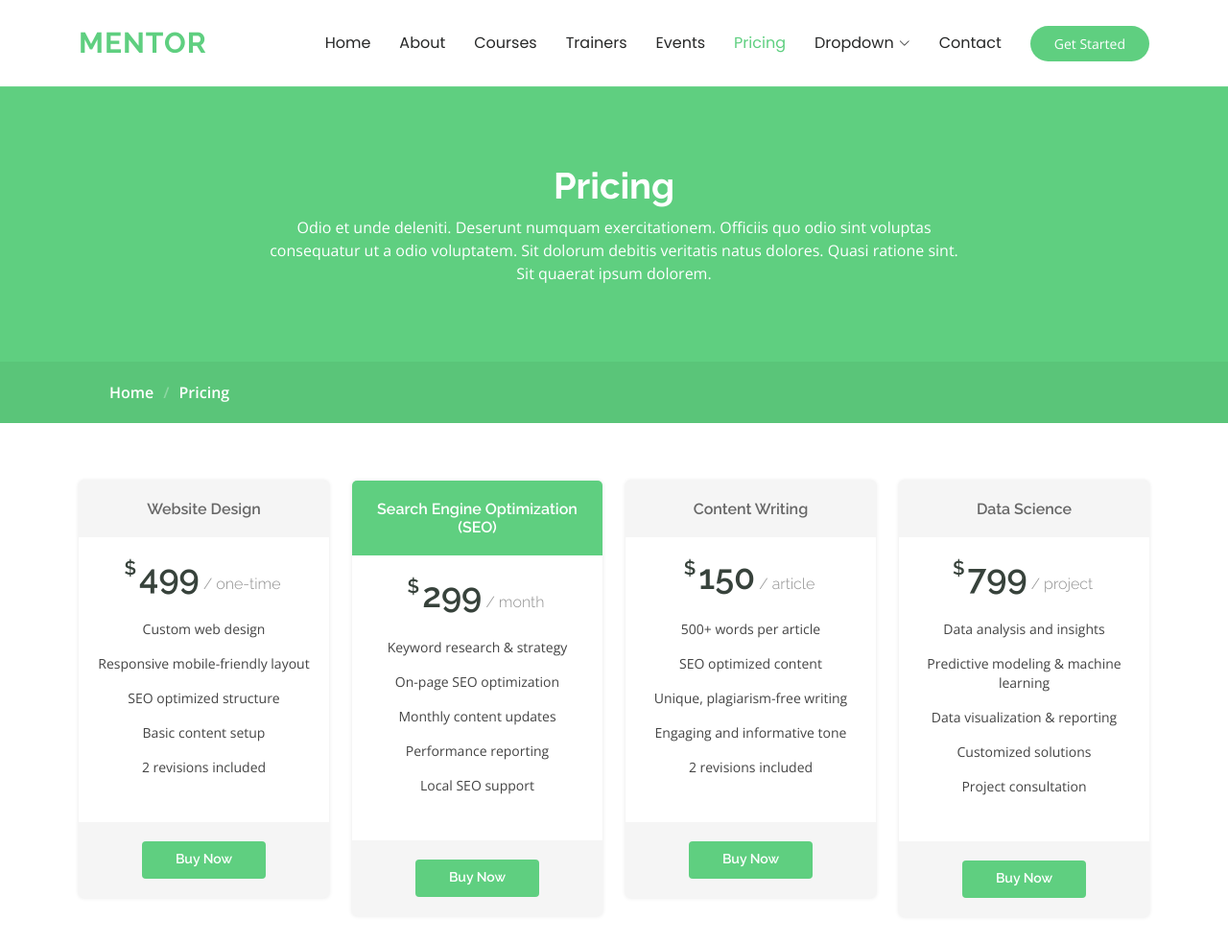
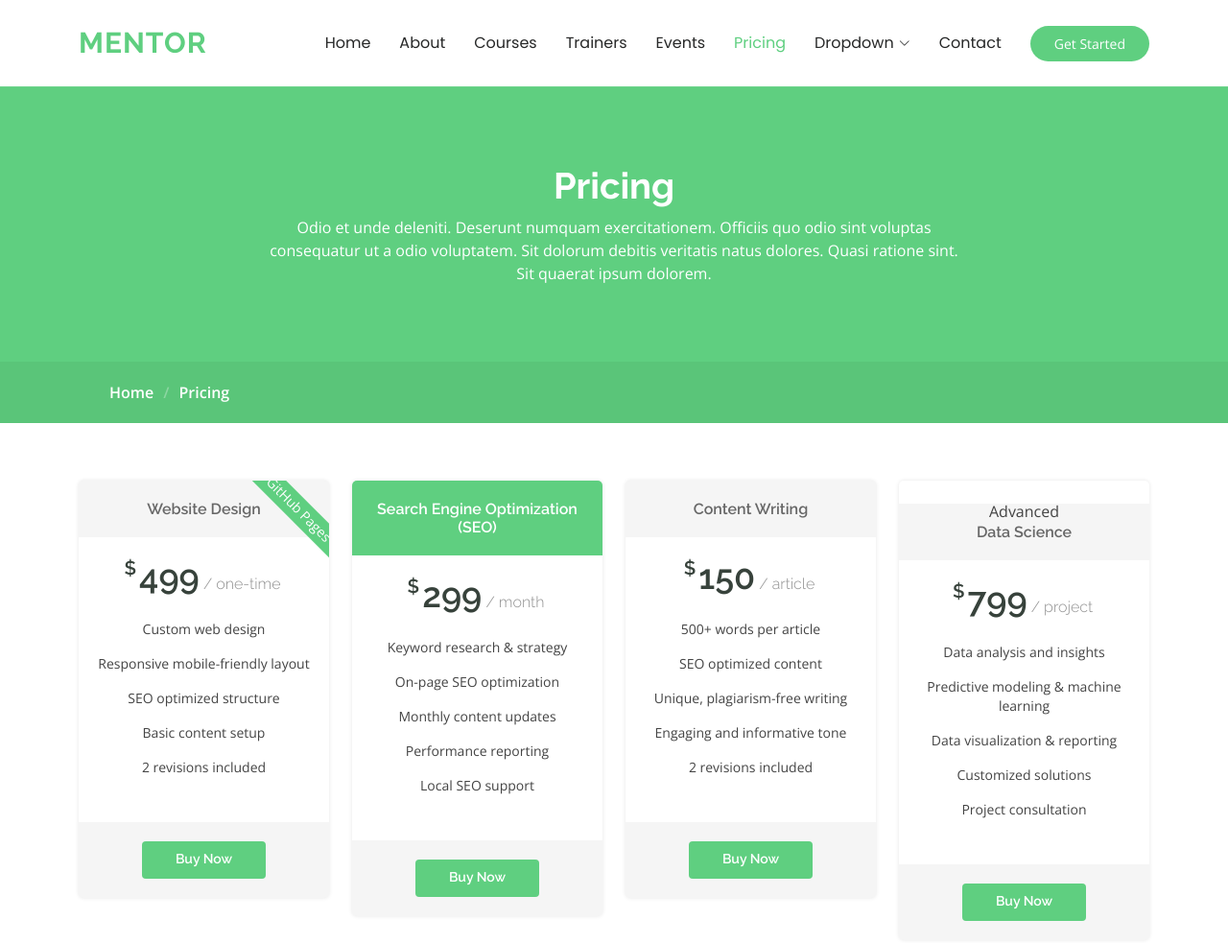
Before and after one commit to Raymond-Onwude/Mentor, a plain HTML site: page pricing.html in a window 1280 px wide. Shown: the top 983 px of the page at 96% size. Drawn offline with nearby package versions, Linux system fonts and the light colour scheme.

Commit message:
Update pricing.html

```diff
--- a/pricing.html
+++ b/pricing.html
@@ -116,6 +116,7 @@
           <!-- Website Design Pricing -->
           <div class="col-xl-3 col-lg-6" data-aos="fade-up" data-aos-delay="100">
             <div class="pricing-item">
+              <span class="advanced">GitHub Pages</span>
               <h3>Website Design</h3>
               <h4><sup>$</sup>499<span> / one-time</span></h4>
               <ul>
@@ -170,6 +171,7 @@
           <!-- Data Science Pricing -->
           <div class="col-xl-3 col-lg-6" data-aos="fade-up" data-aos-delay="500">
             <div class="pricing-item">
+              <span class="Python">Advanced</span>
               <h3>Data Science</h3>
               <h4><sup>$</sup>799<span> / project</span></h4>
               <ul>
```
